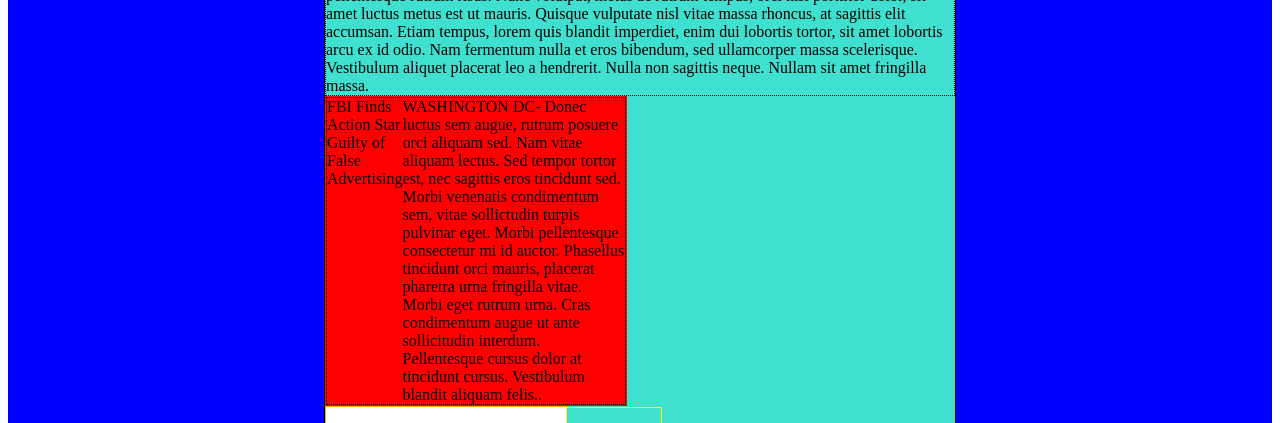
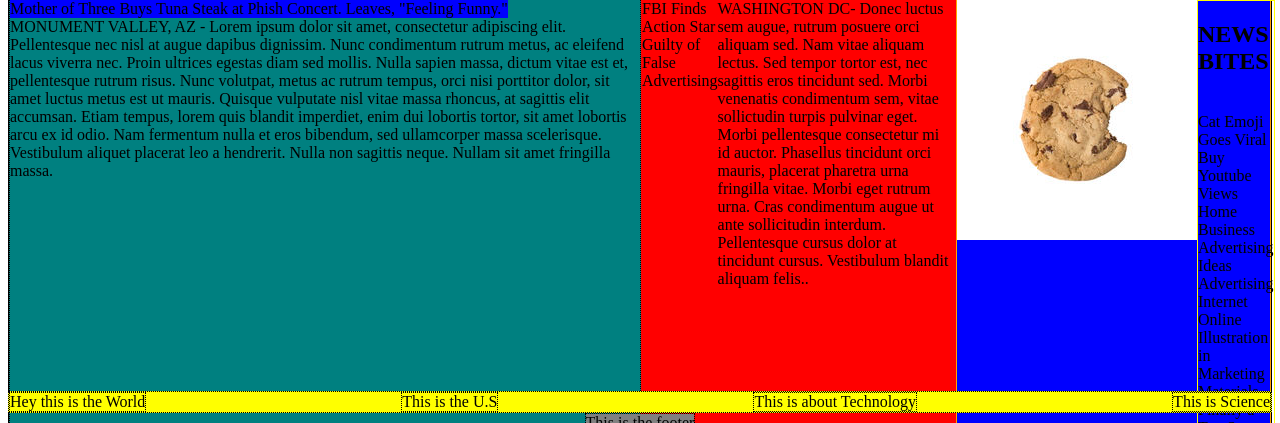
Before and after one commit to Shax089/MyTimes, a plain HTML site: page index.html in a window 1280 px wide. Shown: the part 95-518 px from the top of the page. Drawn offline with Linux system fonts and the light colour scheme.

Commit message:
changes to containers

```diff
--- a/index.html
+++ b/index.html
@@ -23,25 +23,25 @@
 
 <!-- START Main content -->
 <body>
-<main class="maincontainer">
+<main class="column">
   <!-- first column - large one -->
-    <div class="column">
+    <div class="large">
       <span class="imgcont1">
         <span id="imgtitle"> Mother of Three Buys Tuna Steak at Phish Concert. Leaves, "Feeling Funny."
         </span>
       </span>
    <!-- ARTICLE 1 -->
-        <div class="article1">
+        <article class="art1">
           <span> MONUMENT VALLEY, AZ - Lorem ipsum dolor sit amet, consectetur adipiscing elit. Pellentesque nec nisl at augue dapibus dignissim. Nunc condimentum rutrum metus, ac eleifend lacus viverra nec. Proin ultrices egestas diam sed mollis. Nulla sapien massa, dictum vitae est et, pellentesque rutrum risus. Nunc volutpat, metus ac rutrum tempus, orci nisi porttitor dolor, sit amet luctus metus est ut mauris. Quisque vulputate nisl vitae massa rhoncus, at sagittis elit accumsan. Etiam tempus, lorem quis blandit imperdiet, enim dui lobortis tortor, sit amet lobortis arcu ex id odio. Nam fermentum nulla et eros bibendum, sed ullamcorper massa scelerisque. Vestibulum aliquet placerat leo a hendrerit. Nulla non sagittis neque. Nullam sit amet fringilla massa. </span>
-        </div>
-
+        </article>
+      </div>
 <!-- SECOND column - Medium one -->
     <div class="medium">
       <!-- ARTICLE -->
-      <div class="article2">
+      <article class="art2">
         <span class="heading2"> FBI Finds Action Star Guilty of False Advertising </span><br />
         <span> WASHINGTON DC- Donec luctus sem augue, rutrum posuere orci aliquam sed. Nam vitae aliquam lectus. Sed tempor tortor est, nec sagittis eros tincidunt sed. Morbi venenatis condimentum sem, vitae sollictudin turpis pulvinar eget. Morbi pellentesque consectetur mi id auctor. Phasellus tincidunt orci mauris, placerat pharetra urna fringilla vitae. Morbi eget rutrum urna. Cras condimentum augue ut ante sollicitudin interdum. Pellentesque cursus dolor at tincidunt cursus. Vestibulum blandit aliquam felis..</span>
-      </div>
+      </article>
     </div>
 <!-- last column - smallest one -->
     <div class="small">
@@ -51,14 +51,13 @@
       </span>
 
 <!-- newsbites-->
-      <div id="newsbites">
+      <aside id="newsbites">
         <h1> NEWS BITES </h1><br />
           <span> Cat Emoji Goes Viral Buy Youtube Views </span> <span> Home Business Advertising Ideas  </span>
           <span> Advertising Internet Online Illustration in Marketing Materials </span>
           <span> Finally a Top Secret Way You Can </span>
-      </div>
+      </aside>
 
-  </div>
   </main>
 
 <!-- START minor content -->
--- a/resources/css/style.css
+++ b/resources/css/style.css
@@ -52,20 +52,27 @@ nav span a {
 }
 
 /* main container */
-.maincontainer {
+main {
   display: flex;
-  position: relative;  justify-content: space-around;
+  position: relative;
   background-color: blue;
+  top: 85px;
+  flex-flow: row nowrap;
 }
 
 .column {
   border: 1px solid black;
-  width: 630px;
   display: flex;
   background-color: turquoise;
+  justify-content: space-between;
+}
+
+.large {
+  display: flex;
+  background-color: teal;
+  width: 630px;
   flex-flow: column wrap;
   align-content: stretch;
-  justify-content: space-between;
 }
 
 .imgcont1 {
@@ -84,9 +91,10 @@ span #imgtitle {
   background-color: red;
   flex-flow: column wrap;
   align-content: stretch;
+  flex: 1;
 }
 
-div .article2 {
+.art2 {
   display: flex;
 }
 
@@ -101,6 +109,7 @@ h3 .heading2 {
   border: 1px solid orange;
   width: 240px;
   background-color: blue;
+  flex: 1;
 }
 
 span .imgcont2 {
```
